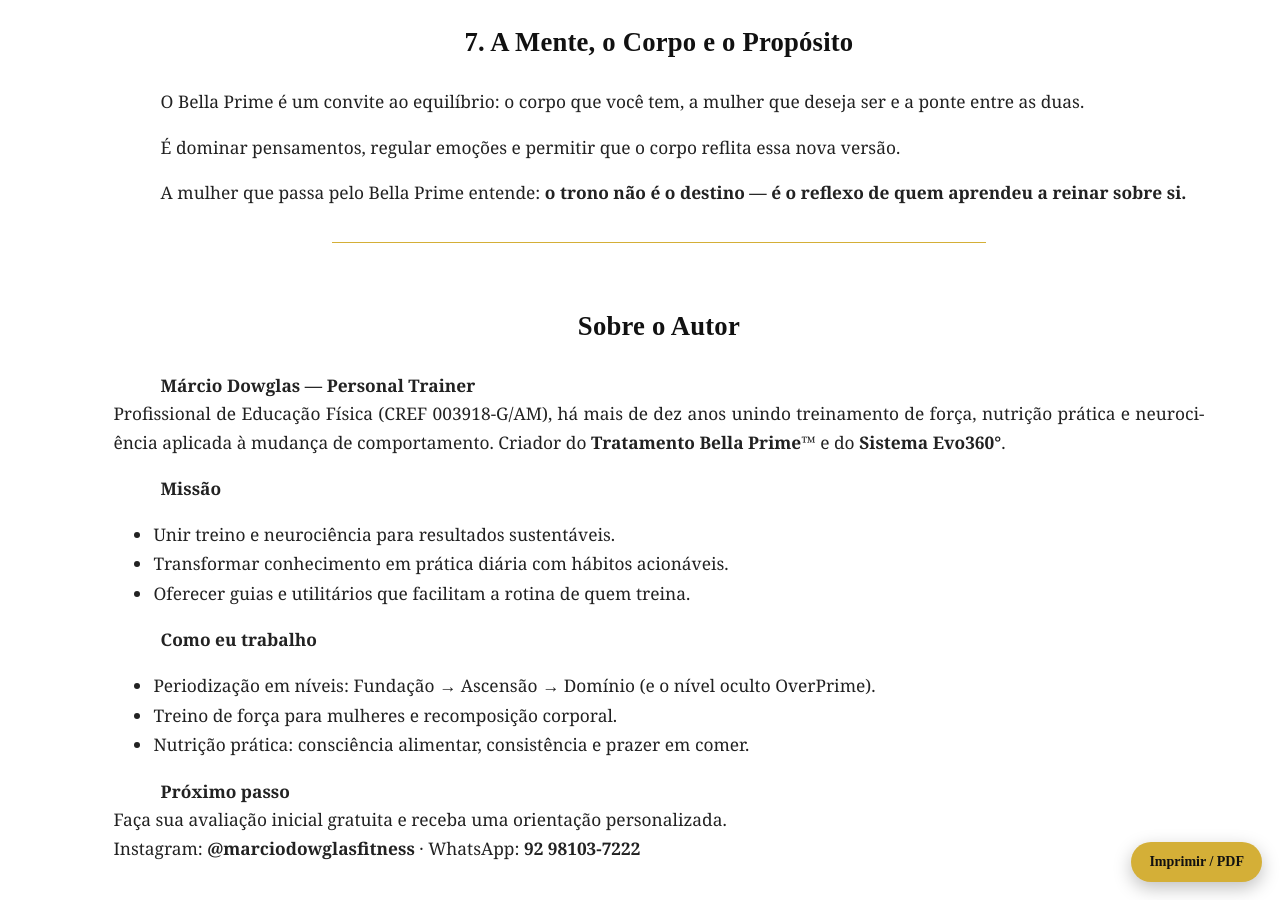
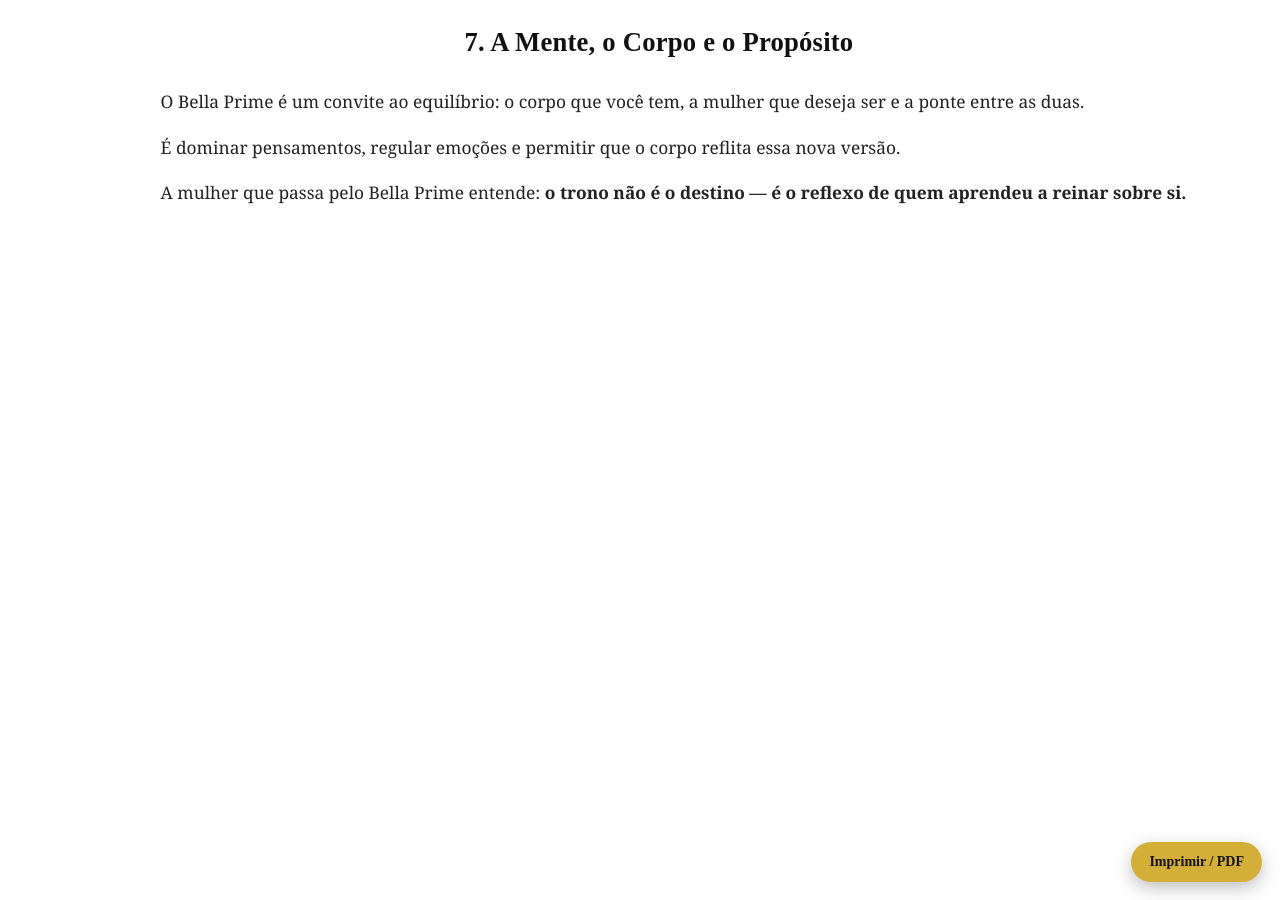
Before and after one commit to mbritodowglas-collab/ebook-creator, a Jekyll site: the page built from ebooks/bella-prime.md, in a window 1280 px wide and 900 px high, scrolled down 3956 px. Built offline with Jekyll 4.4.1, drawn with Linux system fonts in a browser that asks for light colours.

Commit message:
Atualizar o bella-prime.md

```diff
--- a/ebooks/bella-prime.md
+++ b/ebooks/bella-prime.md
@@ -108,24 +108,3 @@
 É dominar pensamentos, regular emoções e permitir que o corpo reflita essa nova versão.
 
 A mulher que passa pelo Bella Prime entende: **o trono não é o destino — é o reflexo de quem aprendeu a reinar sobre si.**
-
-<hr class="divider-gold">
-
-# Sobre o Autor
-
-**Márcio Dowglas — Personal Trainer**
-Profissional de Educação Física (CREF 003918-G/AM), há mais de dez anos unindo treinamento de força, nutrição prática e neurociência aplicada à mudança de comportamento. Criador do **Tratamento Bella Prime™** e do **Sistema Evo360°**.
-
-**Missão**
-- Unir treino e neurociência para resultados sustentáveis.
-- Transformar conhecimento em prática diária com hábitos acionáveis.
-- Oferecer guias e utilitários que facilitam a rotina de quem treina.
-
-**Como eu trabalho**
-- Periodização em níveis: Fundação → Ascensão → Domínio (e o nível oculto OverPrime).
-- Treino de força para mulheres e recomposição corporal.
-- Nutrição prática: consciência alimentar, consistência e prazer em comer.
-
-**Próximo passo**
-Faça sua avaliação inicial gratuita e receba uma orientação personalizada.
-Instagram: **@marciodowglasfitness** · WhatsApp: **92 98103-7222**
```
